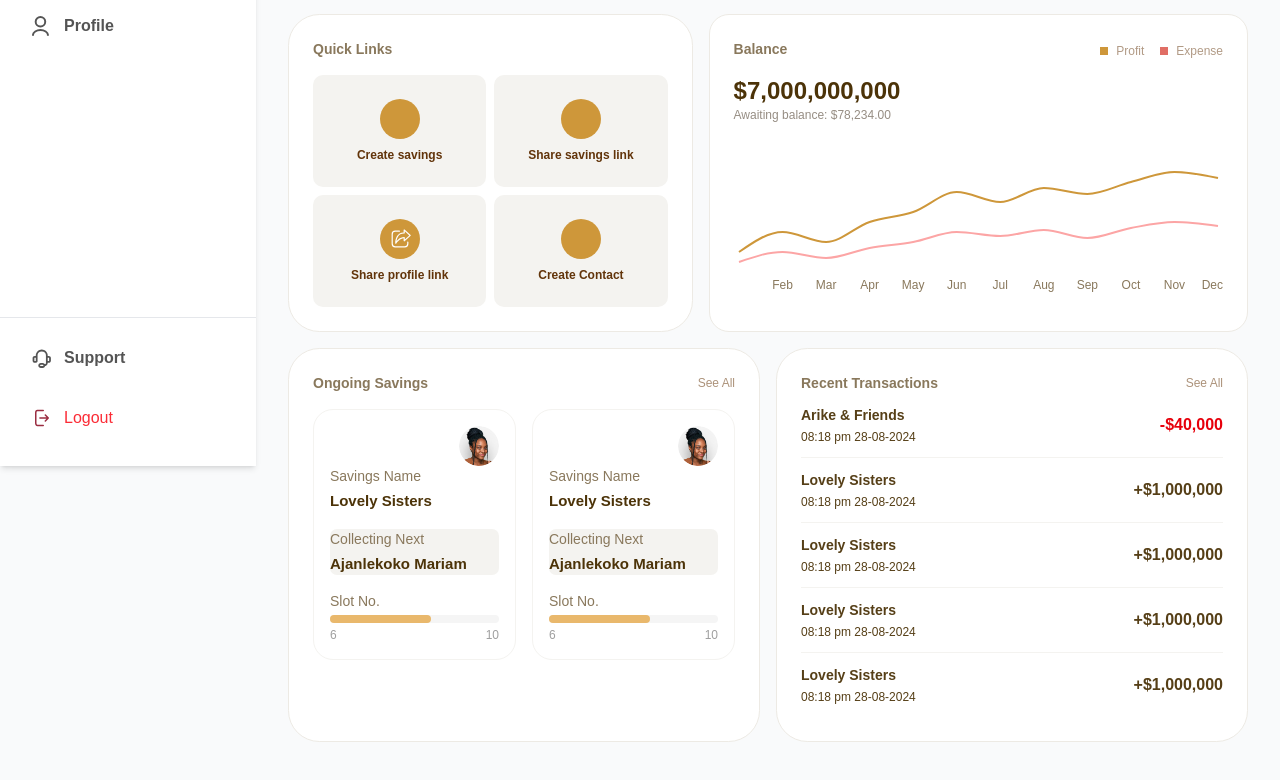
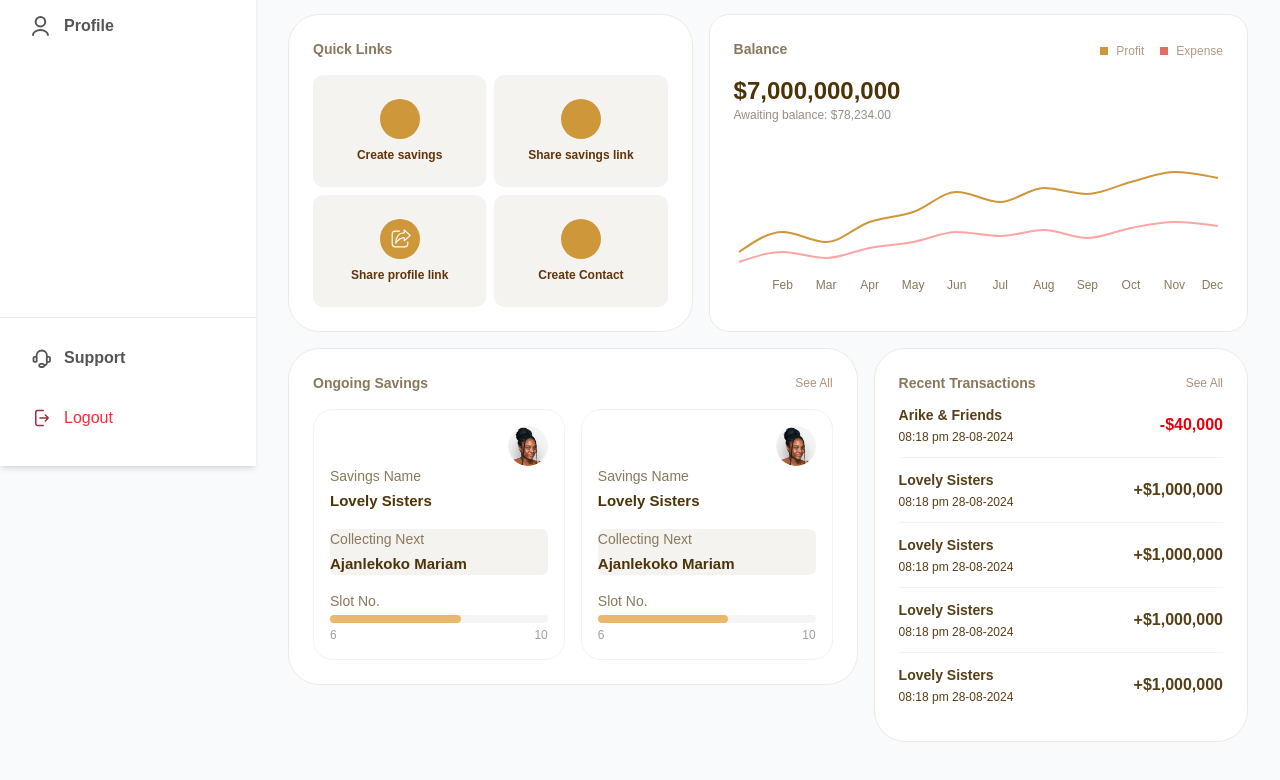
Before and after one commit to Tomtiko04/ChitLinkP, a React (Vite) app: page / in a window 1280 px wide. Shown: the part 334-1114 px from the top of the page. Built offline with nearby package versions, Linux system fonts and the light colour scheme; some icons are missing; the HTML template or start-up script is replaced by a standard one.

Commit message:
spanning the ongoing savings

```diff
--- a/src/pages/Dashboard.jsx
+++ b/src/pages/Dashboard.jsx
@@ -55,9 +55,13 @@ export default function Dashboard() {
         </div>
       </div>
       {/* Ongoing Savings and Recent Transactions */}
-      <div className="mt-4 grid grid-cols-1 gap-4 lg:grid-cols-2">
-        <OngoingSavings />
-        <RecentTransactions />
+      <div className="mt-4 grid grid-cols-1 gap-4 lg:grid-cols-5">
+        <div className="lg:col-span-3">
+          <OngoingSavings />
+        </div>
+        <div className="lg:col-span-2">
+          <RecentTransactions />
+        </div>
       </div>
     </div>
   );
```
